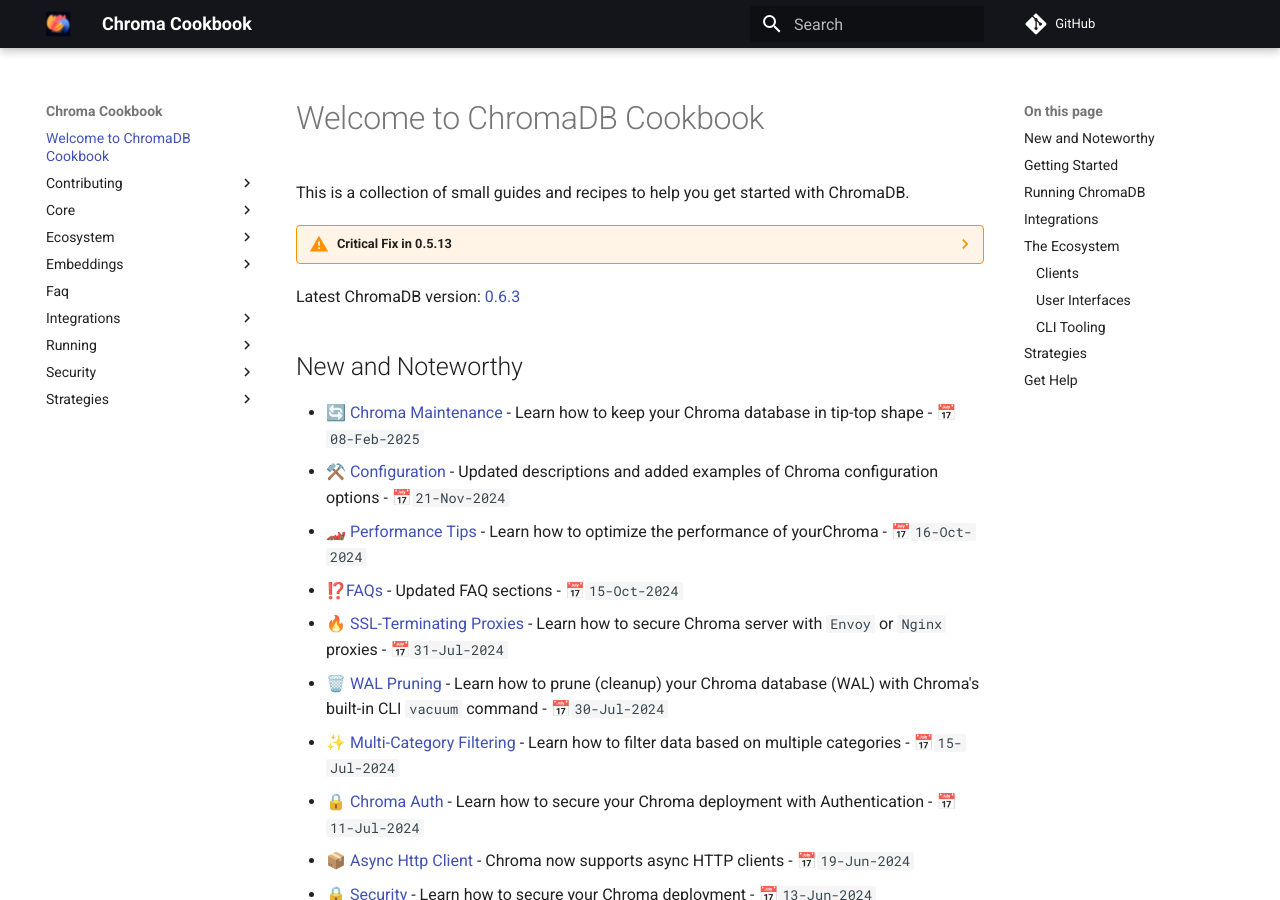
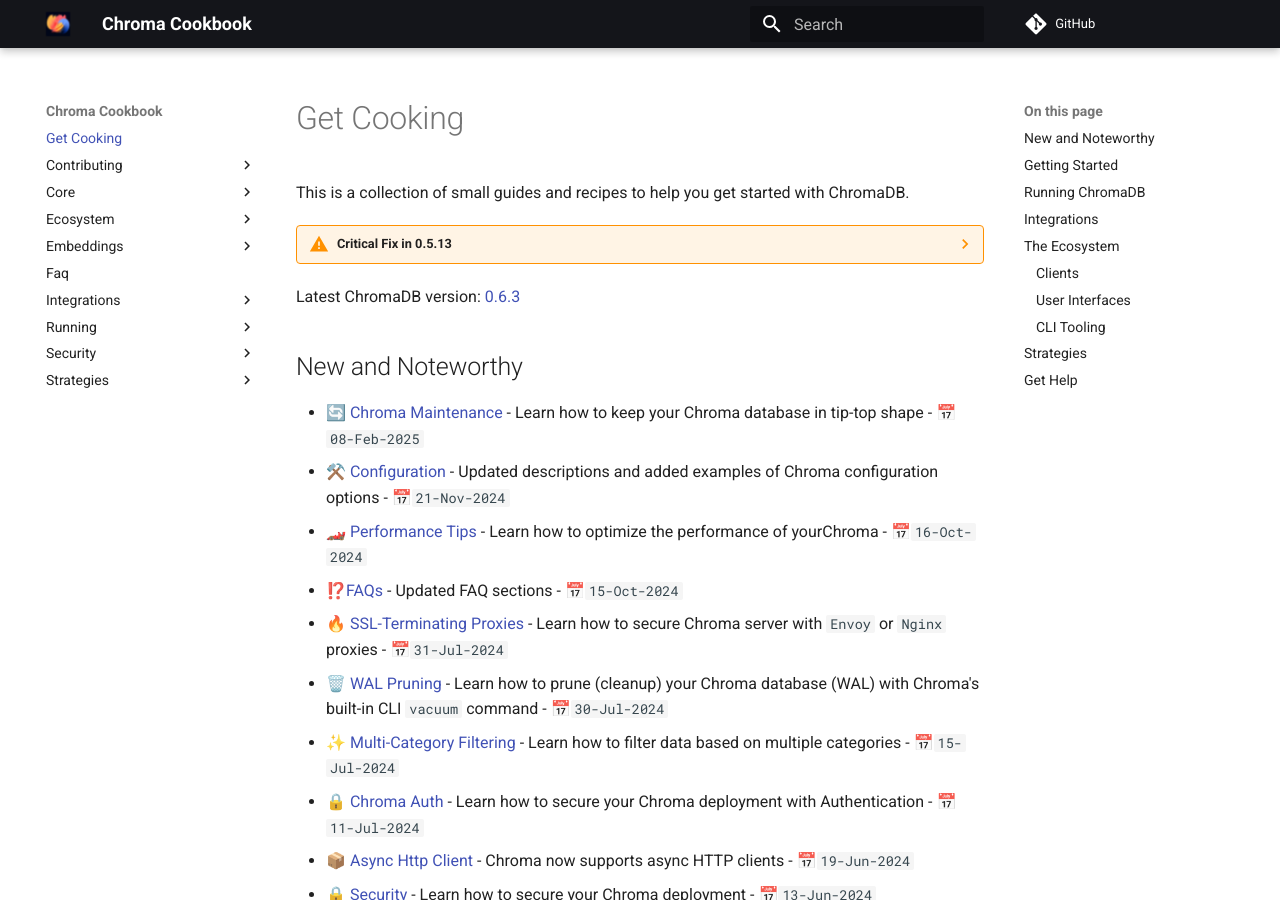
Before and after one commit to amikos-tech/chroma-cookbook, an MkDocs documentation site: the page built from docs/index.md, in a window 1280 px wide and 900 px high. Built offline with MkDocs 1.6.1 and Material for MkDocs 9.7.7, drawn with Linux system fonts in a browser that asks for light colours; comment, search, counter and statistics services are not loaded.

Commit message:
chore: Updating the index title

```diff
--- a/docs/index.md
+++ b/docs/index.md
@@ -1,4 +1,4 @@
-# Welcome to ChromaDB Cookbook
+# Get Cooking
 
 This is a collection of small guides and recipes to help you get started with ChromaDB.
 
```
